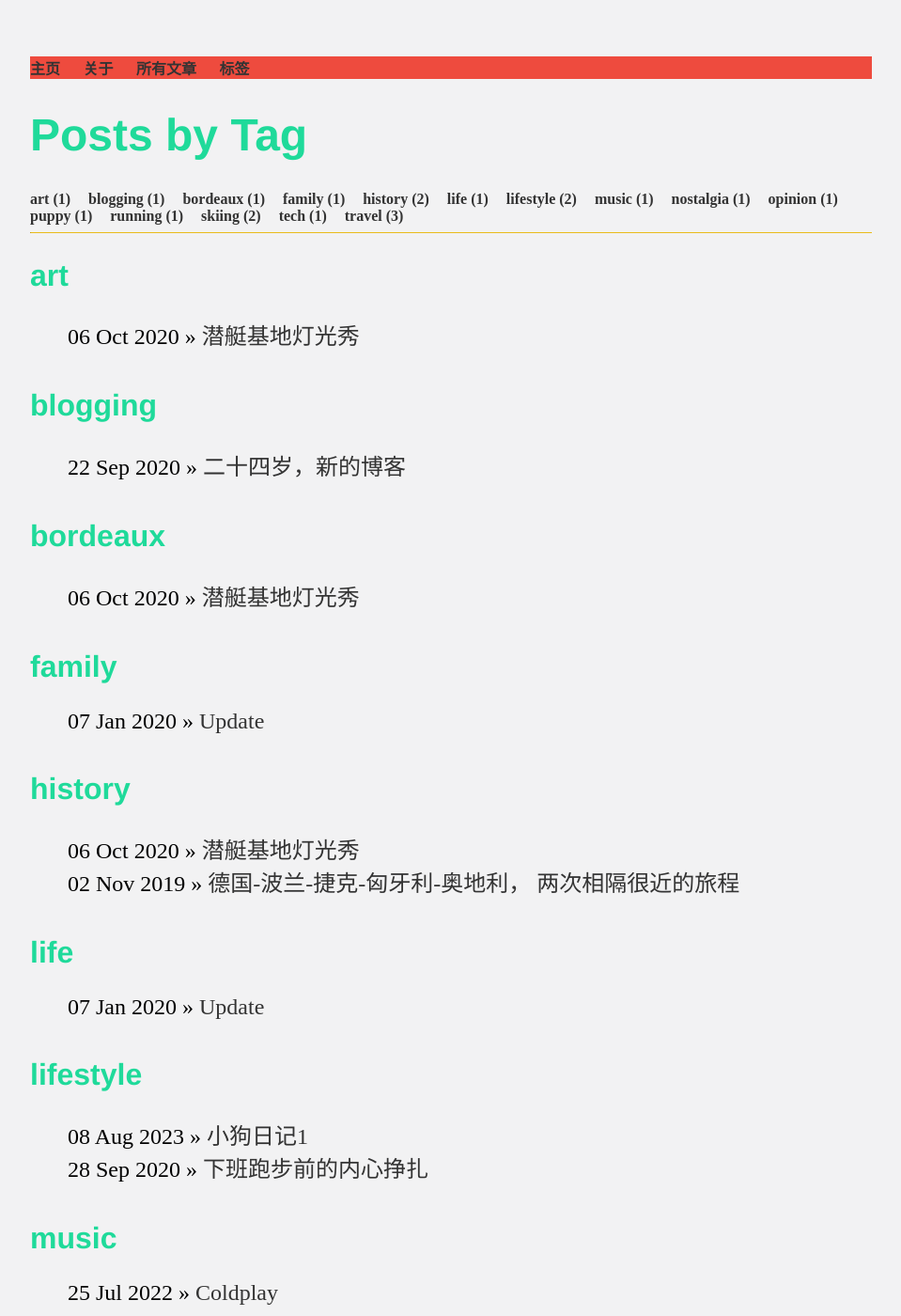
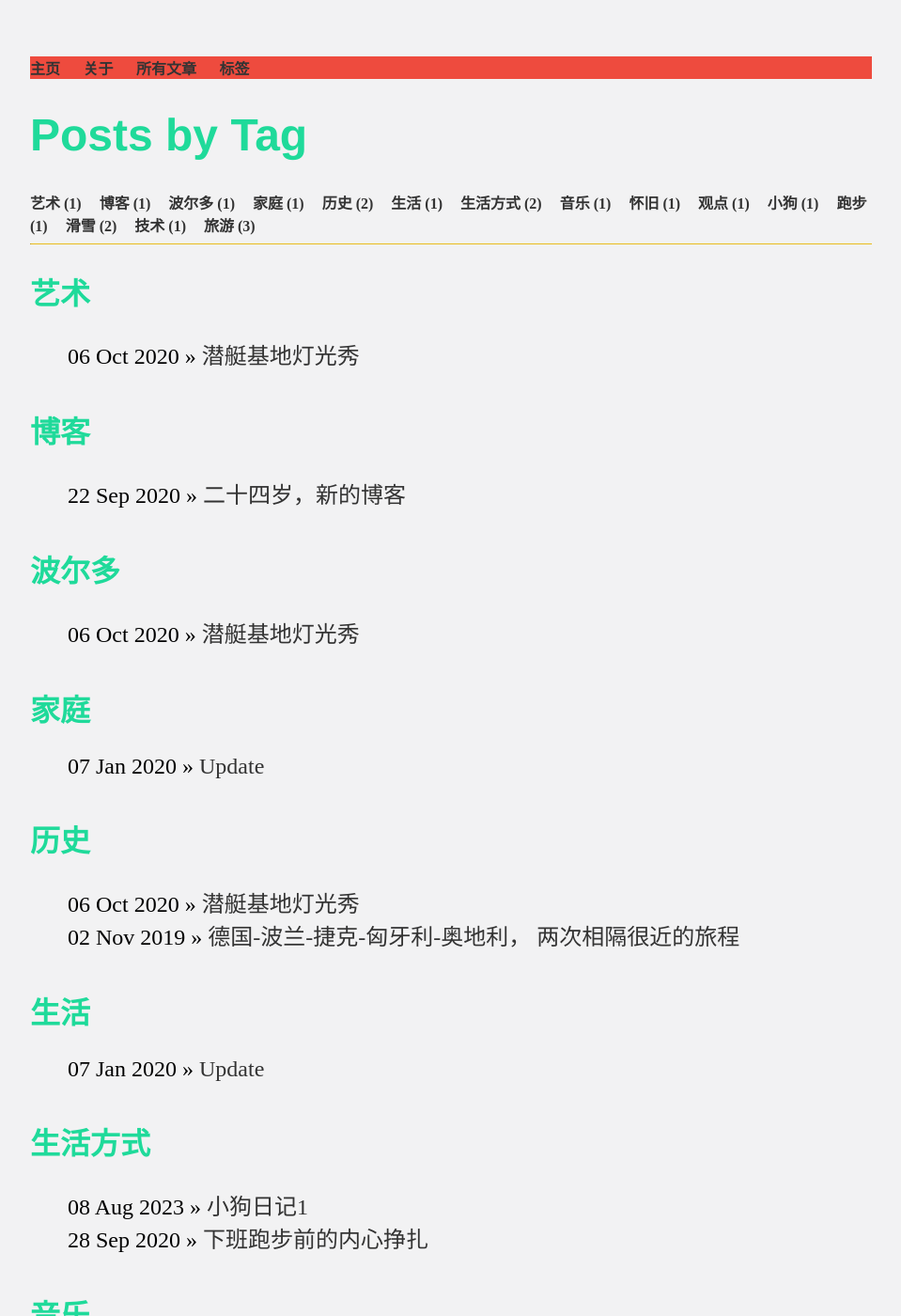
Before and after one commit to youyi218/youyi218.github.io, a Jekyll site: the page built from tags.html, in a window 1280 px wide and 1400 px high. Shown: the whole window at 94% size, without its empty margins (160-1119 px from the left). Built offline with Jekyll 4.4.1, drawn with Linux system fonts in a browser that asks for light colours; some of the changed text lies outside the part shown.

Commit message:
update tag system

```diff
--- /dev/null
+++ b/_data/tags.yml
@@ -0,0 +1,15 @@
+skiing: 滑雪
+travel: 旅游
+history: 历史
+opinion: 观点
+family: 家庭
+life: 生活
+tech: 技术
+blogging: 博客
+lifestyle: 生活方式
+running: 跑步
+art: 艺术
+bordeaux: 波尔多
+music: 音乐
+nostalgia: 怀旧
+puppy: 小狗
--- a/tags.html
+++ b/tags.html
@@ -15,14 +15,16 @@ permalink: /tags
 
 <div class="tag-cloud">
     {% for tag in sorted_tags %}
-    <a href="#{{ tag }}" style="margin-right: 15px; font-weight: bold;">{{ tag }} ({{ site.tags[tag] | size }})</a>
+    {% assign tag_name = site.data.tags[tag] | default: tag %}
+    <a href="#{{ tag }}" style="margin-right: 15px; font-weight: bold;">{{ tag_name }} ({{ site.tags[tag] | size }})</a>
     {% endfor %}
 </div>
 
 <hr>
 
 {% for tag in sorted_tags %}
-<h2 id="{{ tag }}">{{ tag }}</h2>
+{% assign tag_name = site.data.tags[tag] | default: tag %}
+<h2 id="{{ tag }}">{{ tag_name }}</h2>
 <ul class="posts">
     {% for post in site.tags[tag] %}
     <li>
```
Also changed, not shown: _layouts/post.html (+5 -4 lines).
